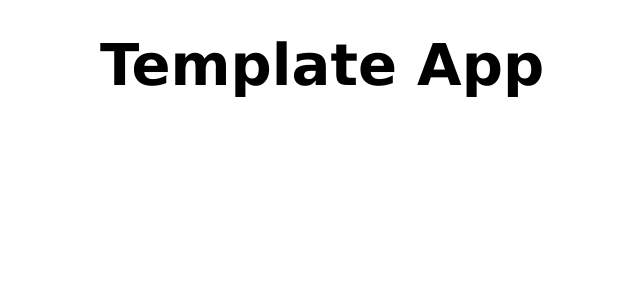
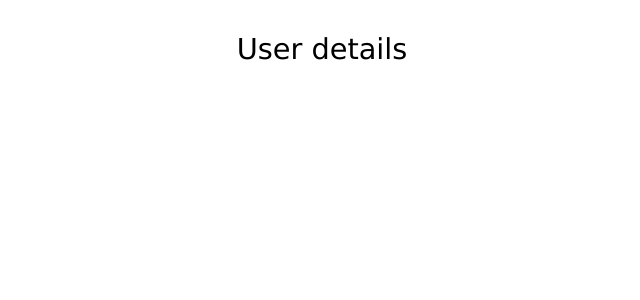
Before and after one commit to DanClubb/line-up-task, a React (Vite) app: page /user in a window 1280 px wide. Shown: the top 300 px of the page, without its empty margins (318-958 px from the left). Built offline with nearby package versions, Linux system fonts and the light colour scheme.

Commit message:
added routes

```diff
--- a/src/App.tsx
+++ b/src/App.tsx
@@ -1,7 +1,13 @@
+import { Route, Routes } from "react-router-dom";
 import "./App.css";
 
 function App() {
-    return <h1>Template App</h1>;
+    return (
+        <Routes>
+            <Route path="/users" element={<div>List of users</div>} />
+            <Route path="/user" element={<div>User details</div>} />
+        </Routes>
+    );
 }
 
 export default App;
```
